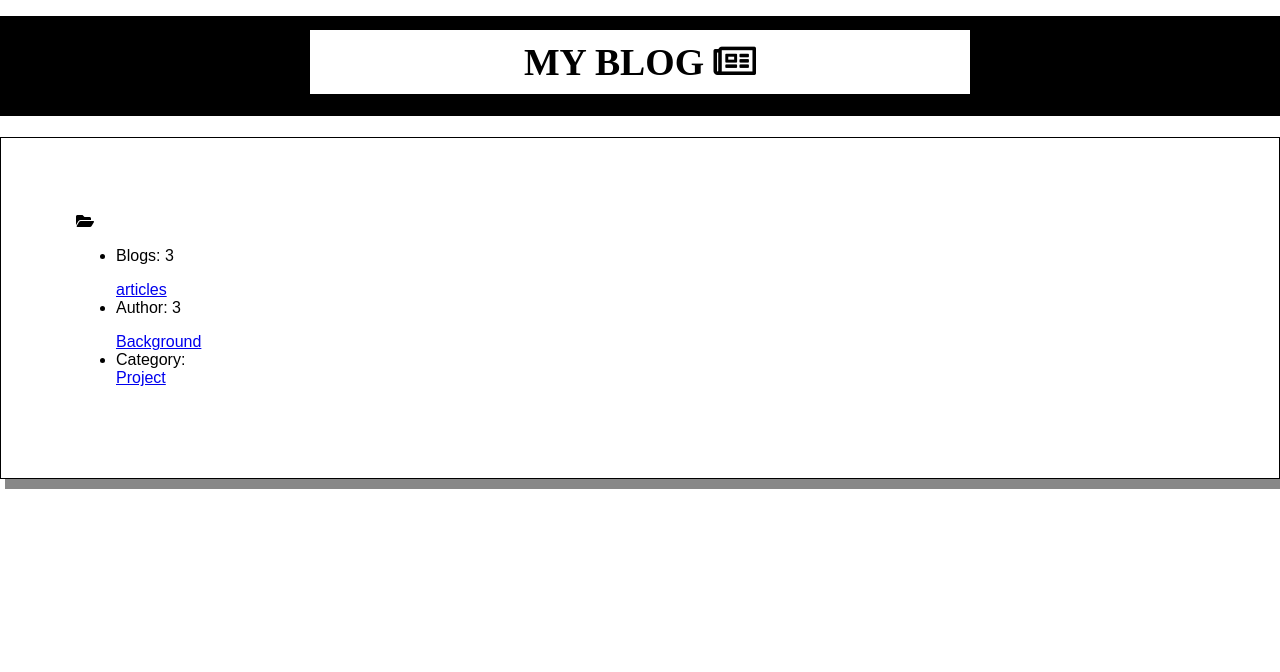
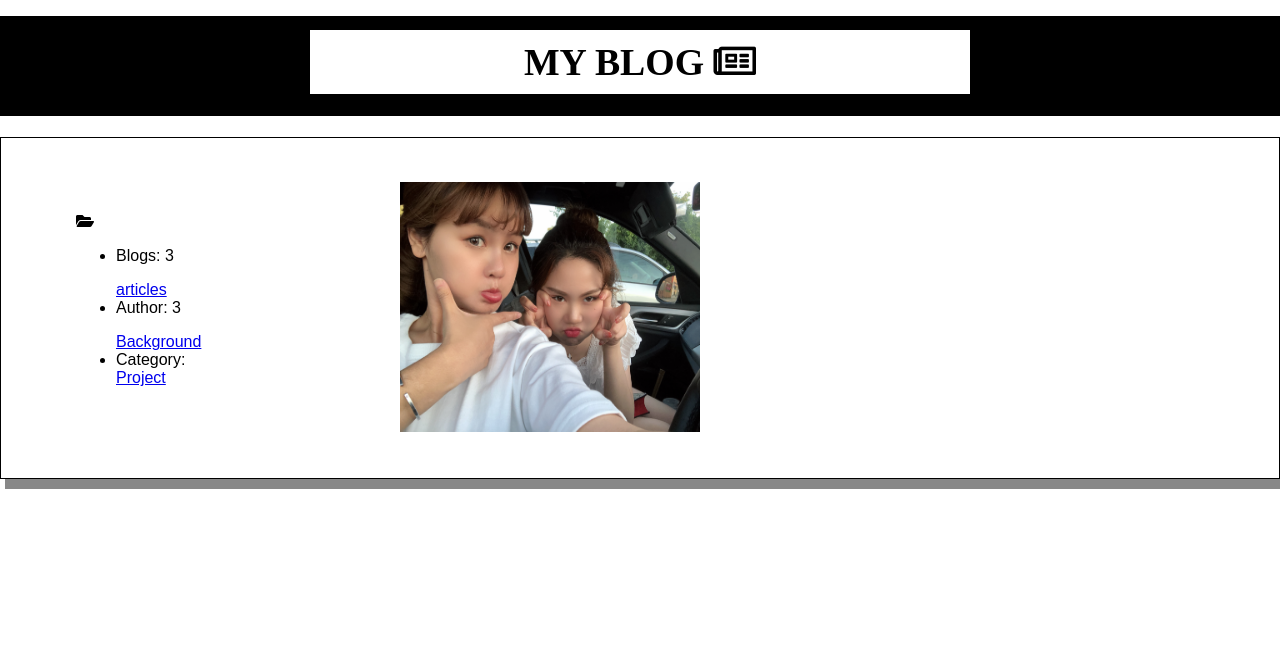
Before and after one commit to beileitang/myblog, a Django app: page / in a window 1280 px wide. Shown: the part 18-690 px from the top of the page. Run offline with Django 3.2, Linux system fonts and the light colour scheme; data comes from the database, SQL or seed files in the repository; some libraries are stand-ins or nearby versions.

Commit message:
home page

```diff
--- a/blog/static/css/styles.css
+++ b/blog/static/css/styles.css
@@ -39,6 +39,7 @@ div.header_position {
 /*main page */
 p.main{
   padding-bottom:100px;background-color: #000000;
+
 }
 
 div.main-container{
@@ -48,11 +49,13 @@ div.main-container{
   padding: 75px;
   box-shadow: 5px 10px #888888;
   text-color:#F0FFF0;
-}
-.main-container ul{
 
 }
-
+img.myphoto{
+  position: absolute;
+  top:200px;
+  left:400px;
+}
 
 /*footer */
 /*footer position */
--- a/blog/templates/base_generic.html
+++ b/blog/templates/base_generic.html
@@ -18,15 +18,11 @@
 <body>
     {% include 'header.html' %}
     <!--content-->
+
+
     {% block content %}{% endblock %}
     <!--footpage-->
     {%  include 'footer.html' %}
-    <!--refer to jquery and popper-->
-    <script src="{% static 'jquery/jquery.js'%}"></script>
-    <script src="{% static 'popper/popper.js'%}"></script>
-
-    <!--bootstrao.js-->
-    <script src="{% static 'bootstrap/js/bootstrap.min.js'%}"></script>
 </body>
 
 </html>
--- a/blog/templates/index.html
+++ b/blog/templates/index.html
@@ -1,8 +1,9 @@
 {% extends "base_generic.html" %}
+{% load static %}
 
 {% block content %}
 <p class="main">
-  <h1 class="main_page_category"></h1>
+  <h1 class="main_page_category"> </h1>
     <!--personal picture-->
 
  <div class="main-container">
@@ -15,11 +16,12 @@
       <li>Category: </li>
              <a class="nav-link" href="/blog/blog_content">Project</a>
   </ul>
-    <!--<img class="myphoto" src="paris.jpg" width="400" height="300">-->
  </div>
 
+   <img class="myphoto" src="{% static "image/mypicture.jpg"%}" alt="my img" width="300" height="250">
+
     <!-- Add additional CSS in static file -->
-    {% load static %}
+
     <link rel="stylesheet" href="{% static 'css/styles.css' %}">
 </p>
 {% endblock %}
```
Also changed, not shown: blog/static/image/mypicture.jpg (added), 4 other files.
